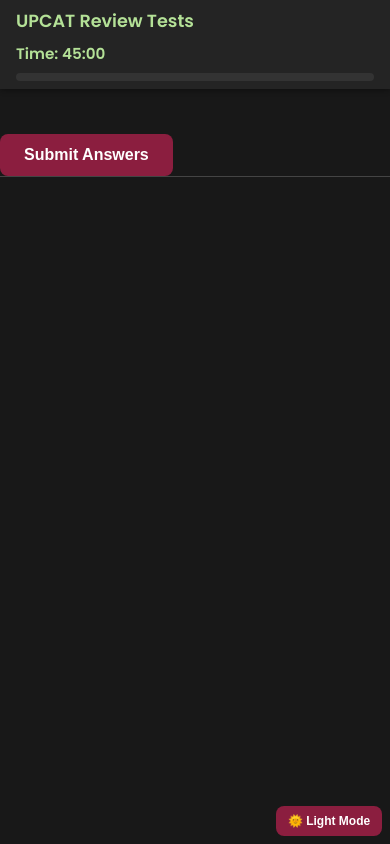
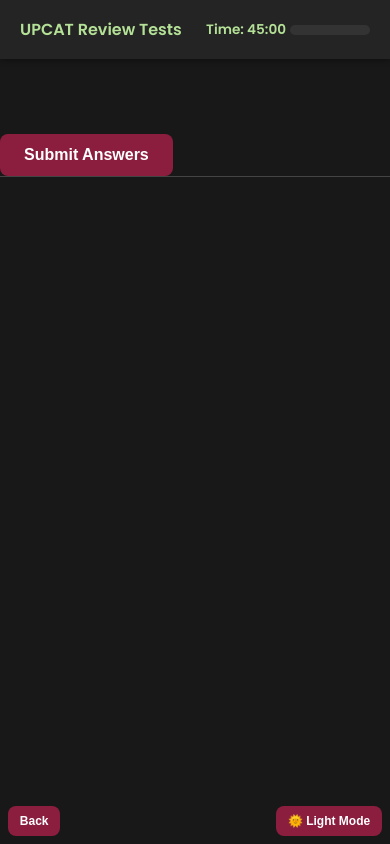
Before and after one commit to the-kalinaw/upcat-mock_tests, a plain HTML site: page index.html in a window 390 px wide. Both pictures are taken after a click on the button "Start Quiz". Drawn offline with Linux system fonts and the light colour scheme; no server answers.

Commit message:
Update index.html

```diff
--- a/index.html
+++ b/index.html
@@ -61,42 +61,39 @@
         header {
           position: fixed;
           top: 0;
+          height: 7%;
           width: 100%;
           background-color: var(--card);
           box-shadow: 0 2px 5px rgba(0, 0, 0, 0.3);
           z-index: 100;
-          padding: 1rem 2rem;
+          padding: 0.5rem 1rem;
           display: flex;
+          align-items: center;
           justify-content: space-between;
-          flex-wrap: wrap;
-          transition: background-color 0.4s ease;
-          height: auto;
-          gap: 1rem;
+          gap: 0.5rem;
+          flex-wrap: nowrap;
+
         }
         header h1 {
-          margin: 0;
-          font-size: clamp(1rem, 1vw, 1rem);
+          margin-left: 2rem;
+          font-size: clamp(2rem, 4vw, 1.3rem);
           color: var(--accent);
           flex: 1 1 auto;
-          text-align: left;
           white-space: nowrap;
-        }
-        .quiz-meta {
-          display: flex;
-          flex-wrap: wrap;
-          gap: 1rem;
-          align-items: center;
-          justify-content: flex-end;
-          flex: 0 1 auto;
+          overflow: hidden;
+          text-overflow: ellipsis;
+          min-width: 0;
         }
 
         /* === Progress === */
         #progressBarContainer {
-          width: 150px;
+          margin-right: 2rem;
+          width: clamp(20rem, 20vw, 150px);
           height: 10px;
           background-color: #333;
           border-radius: 10px;
           overflow: hidden;
+          flex-shrink: 0;
         }
         #progressBar {
           height: 100%;
@@ -108,8 +105,10 @@
         /* === Timer === */
         .timer {
           font-weight: bold;
-          font-size: 1rem;
+          font-size: clamp(1.4rem, 3vw, 1rem);
           color: var(--accent);
+          flex-shrink: 0;
+          white-space: nowrap;
         }
 
         /* === Quiz === */
@@ -155,8 +154,16 @@
           margin-right: 10px;
         }
 
+        .backbtn {
+          position: fixed;
+          bottom: 2vw;
+          left: 2vw;
+          z-index: 99999;
+        }
+
         /* === Button === */
         button,
+        .backbtn
         .starttheme-toggle {
           background-color: var(--button);
           color: #fff;
@@ -169,12 +176,14 @@
           transition: background-color 0.3s ease, transform 0.2s ease, box-shadow 0.2s ease;
         }
         button:hover,
+        .backbtn
         .starttheme-toggle:hover {
           transform: translateY(-2px);
           opacity: 0.95;
           box-shadow: 0 4px 10px rgba(139, 30, 63, 0.2);
         }
         button:focus,
+        .backbtn
         .starttheme-toggle:focus {
           outline: 2px solid var(--accent);
           outline-offset: 2px;
@@ -284,6 +293,12 @@
 
         /* === Responsive Layout === */
 
+        @media (max-width: 1000px) {
+          #progressBarContainer {
+            width: 10rem;
+          }
+        }
+
         /* === MOBILE === */
         @media (max-width: 480px) {
         /*START MENU*/
@@ -302,33 +317,29 @@
             font-size: 0.75rem;
             padding: 0.5rem 0.75rem;
           }
-        /*QUIZ*/
+        /*HEADER*/
           header {
-            flex-direction: column;
-            align-items: flex-start;
+            height: 7%;
             gap: 0.25rem;
-            padding: 0.5rem 1rem; /* reduce padding */
+            padding: 0.5rem 0.75rem;
           }
 
           header h1 {
-            font-size: 1.1rem; /* smaller title */
-            margin-bottom: 0.25rem;
+            margin-left: 0.5rem;
+            font-size: 1rem;
           }
 
-          .quiz-meta {
-            width: 100%;
-            justify-content: space-between;
-            gap: 0.5rem;
-            flex-wrap: wrap;
+          .timer {
+            font-size: 0.85rem;
           }
 
           #progressBarContainer {
-            width: 100%; /* full-width bar on small screens */
-            height: 8px;
+            margin-right: 0.5rem;
+            width: 5rem
           }
-
-          .timer {
-            font-size: 0.95rem;
+          .backbtn {
+            font-size: 0.75rem;
+            padding: 0.5rem 0.75rem;
           }
         }
     </style>
@@ -336,11 +347,8 @@
   </head>
 
   <body>
-
     <!-- Start Menu -->
-
     <button class="starttheme-toggle" onclick="start_toggleTheme()">🌞 Light Mode</button>
-
     <div id="startMenu">
       <h2>
         Welcome to the UPCAT Review Tests
@@ -378,19 +386,22 @@
     <!-- Header section containing the title, timer, progress bar, sheet selector, and theme toggle -->
     <header style="display: none;">
       <h1>UPCAT Review Tests</h1>
-      <div class="quiz-meta">
-        <!-- Timer display -->
-        <div class="timer" id="timer">Time: 45:00</div>
 
-        <!-- Progress bar container -->
-        <div id="progressBarContainer">
-          <div id="progressBar"></div>
-        </div>
+    <!-- Timer display -->
+      <div class="timer" id="timer">Time: 45:00</div>
+
+      <!-- Progress bar container -->
+      <div id="progressBarContainer">
+        <div id="progressBar"></div>
       </div>
+
     </header>
 
     <!-- Where quiz questions will be inserted -->
     <div id="quiz" style="display: none;"></div>
+
+    <!-- Back Button -->
+    <button id="backbtn" class="backbtn" onclick="backbtn()" style="display: none;">Back</button>
 
     <!-- Submit button to check answers -->
     <button onclick="submitQuiz()" style="display: none;">Submit Answers</button>
@@ -398,7 +409,7 @@
     <!-- Results will be shown here -->
     <div class="results" id="results" style="display: none;"></div>
 
-    <!-- Theme toggle script -->
+    <!-- Buttons script -->
 
     <script>
       function start_toggleTheme() {
@@ -407,6 +418,27 @@
         html.setAttribute('data-theme', isDark ? 'light' : 'dark');
         const toggleBtn = document.querySelector('.starttheme-toggle');
         toggleBtn.textContent = isDark ? '🌙 Dark Mode' : '🌞 Light Mode';
+      }
+
+      function backbtn() {
+        // Hide quiz elements
+        document.querySelector("header").style.display = "none";
+        document.getElementById("quiz").style.display = "none";
+        document.querySelector("button[onclick='submitQuiz()']").style.display = "none";
+        document.getElementById("results").style.display = "none";
+
+        // Reset quiz data if needed
+        document.getElementById("quiz").innerHTML = "";
+        document.getElementById("results").innerHTML = "";
+
+        // Stop timer
+        clearInterval(window._timerInterval);
+
+        // Show start menu
+        document.getElementById("startMenu").style.display = "flex";
+
+        // Hide back button
+        document.getElementById("backbtn").style.display = "none";
       }
     </script>
 
@@ -428,6 +460,9 @@
 
         // Load quiz
         loadQuiz(selectedSheet);
+
+        // Show back button
+        document.getElementById("backbtn").style.display = "flex";
       }
     </script>
 
```
